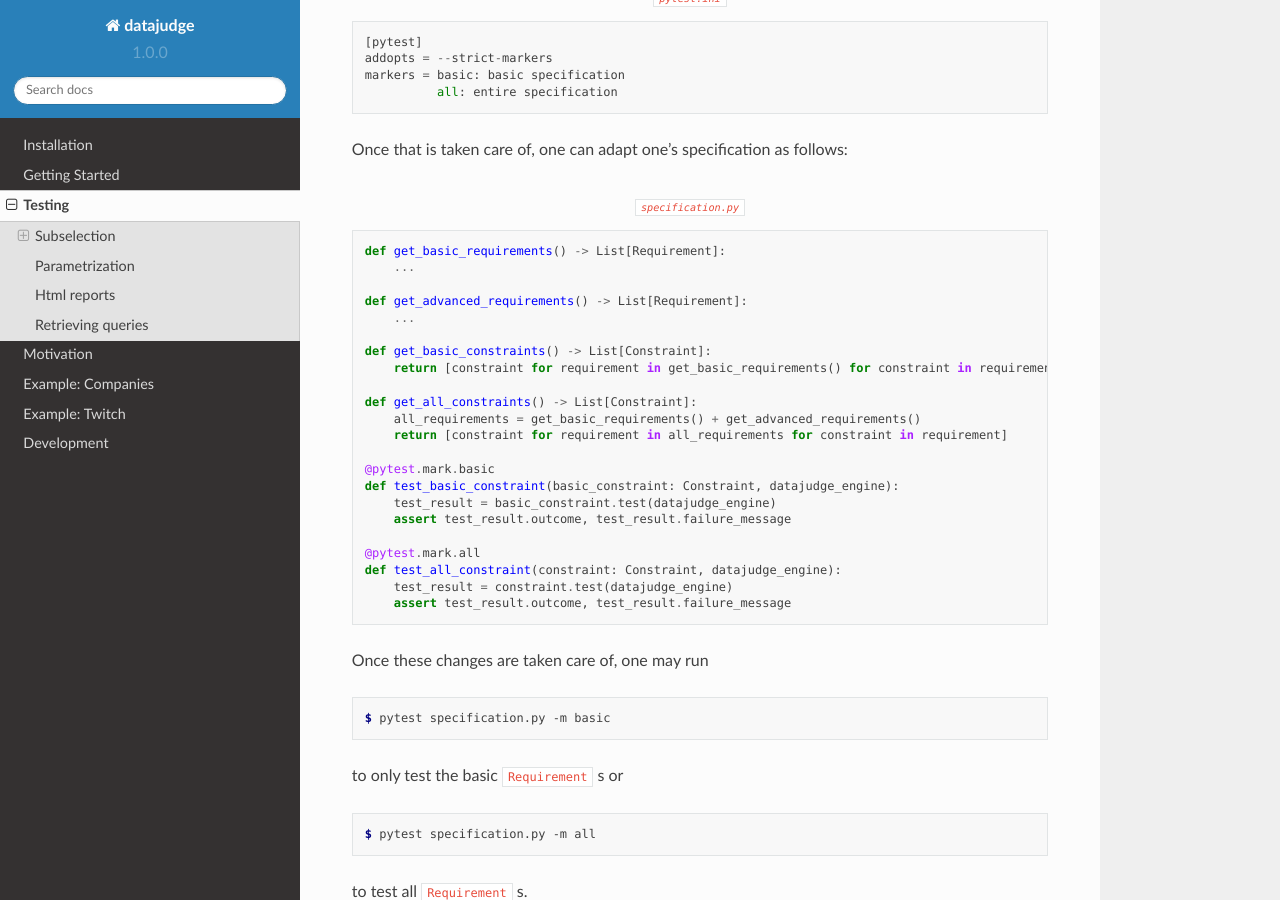
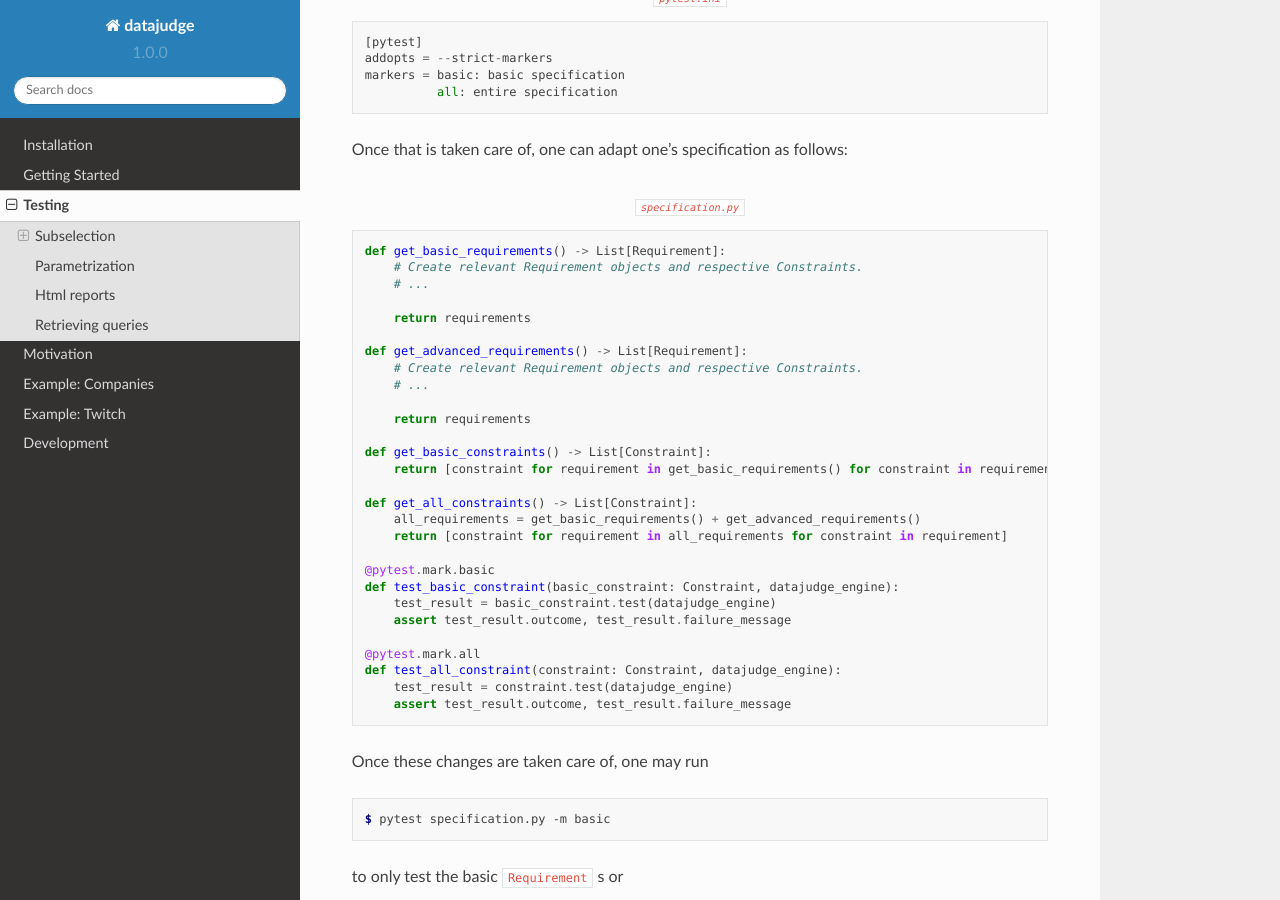
Before and after one commit to Quantco/datajudge, a Sphinx documentation site: the page built from docs/source/testing.rst, in a window 1280 px wide and 900 px high, scrolled down 1983 px. Built offline with Sphinx 7.4.7 and the Read the Docs theme 2.0.0, drawn with Linux system fonts in a browser that asks for light colours; pages that are not in the unit, such as notebooks, are missing from menus.

Commit message:
Use comments instead of dots.

```diff
--- a/docs/source/testing.rst
+++ b/docs/source/testing.rst
@@ -109,10 +109,16 @@ Once that is taken care of, one can adapt one's specification as follows:
   :caption: ``specification.py``
 
   def get_basic_requirements() -> List[Requirement]:
-      ...
+      # Create relevant Requirement objects and respective Constraints.
+      # ...
+
+      return requirements
 
   def get_advanced_requirements() -> List[Requirement]:
-      ...
+      # Create relevant Requirement objects and respective Constraints.
+      # ...
+
+      return requirements
 
   def get_basic_constraints() -> List[Constraint]:
       return [constraint for requirement in get_basic_requirements() for constraint in requirement]
@@ -196,9 +202,9 @@ dependent on these parameters:
       between_requirement = BetweenRequirement.from_tables(
           db_name1=params["old_db"],
 	  db_name2=params["new_db"],
-	  ...
+	  # ...
       )
-      ...
+      # ...
       return requirements
 
 
```
